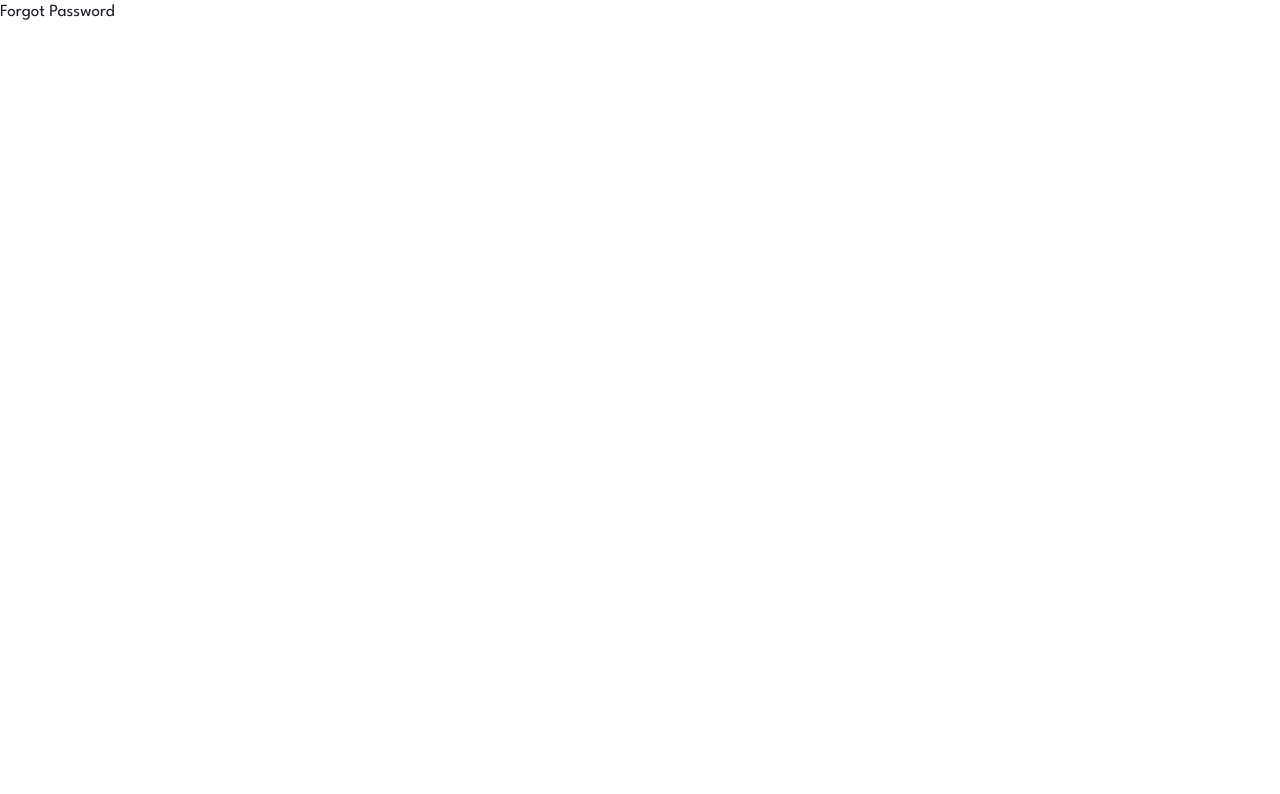
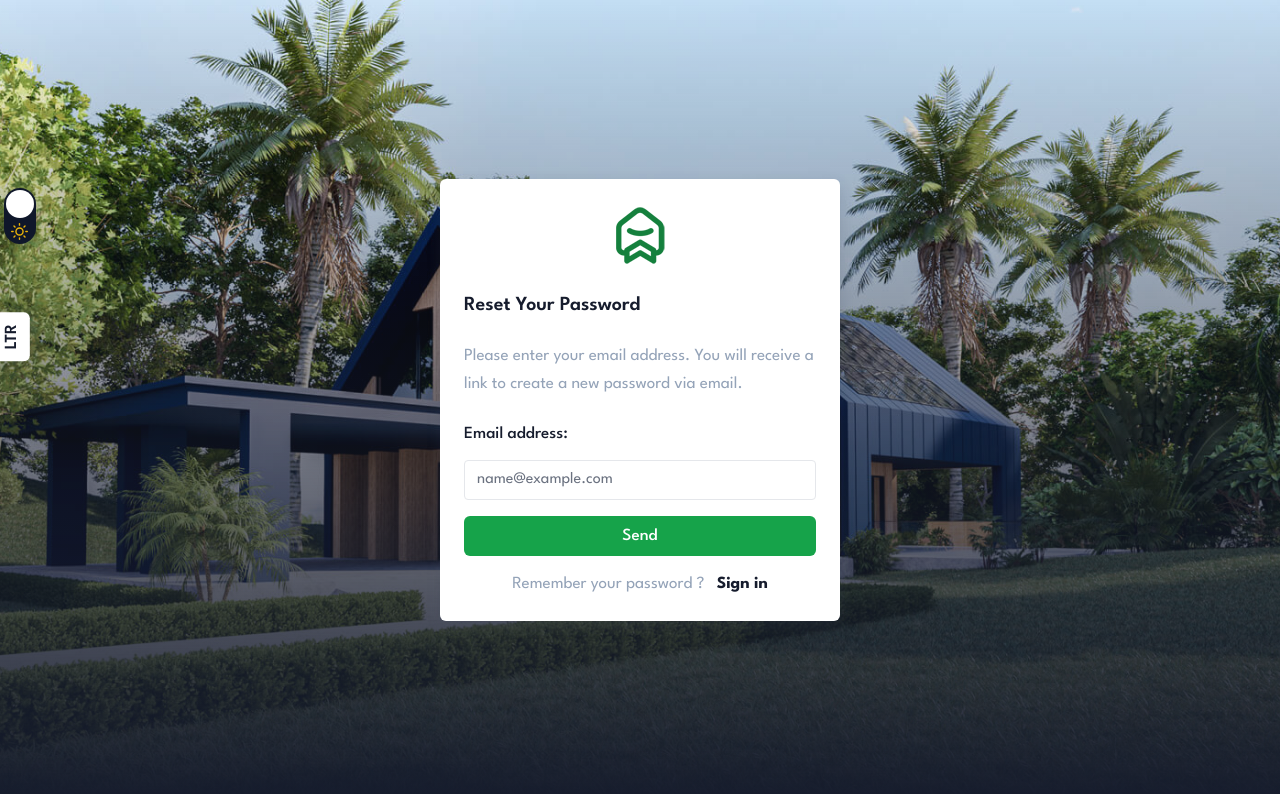
Before and after one commit to mabdinasir/kiraale-fe, a Next.js app: page /en/auth/reset-password in a window 1280 px wide. Shown: the top 794 px of the page. Built offline with nearby package versions, Linux system fonts and the light colour scheme.

Commit message:
reset-password

```diff
--- a/app/[locale]/auth/login/page.tsx
+++ b/app/[locale]/auth/login/page.tsx
@@ -82,7 +82,7 @@ const Login = () => {
                                             href="#"
                                             className="btn bg-green-600 hover:bg-green-700 text-white rounded-md w-full"
                                         >
-                                            {t('login-signin')}
+                                            {t('login-sign-in')}
                                         </Link>
                                     </div>
 
--- a/app/[locale]/auth/reset-password/page.tsx
+++ b/app/[locale]/auth/reset-password/page.tsx
@@ -1,5 +1,80 @@
+'use client' // This is a client component 👈🏽
+
 import React from 'react'
+import Link from 'next/link'
+import Image from 'next/image'
+import { useTranslations } from 'next-intl'
+import Switcher from '@components/UI/Switcher'
+import ReusableLink from '@components/Links/ReusableLink'
 
-const page = () => <div>Forgot Password</div>
+const ResetPassword = () => {
+    const t = useTranslations()
+    return (
+        <>
+            <section className="md:h-screen py-36 flex items-center relative overflow-hidden zoom-image">
+                <div
+                    style={{ backgroundImage: "url('/images/bg/01.jpg')" }}
+                    className="absolute inset-0 image-wrap z-1 bg-no-repeat bg-center bg-cover"
+                ></div>
+                <div className="absolute inset-0 bg-gradient-to-b from-transparent to-black z-2"></div>
+                <div className="container z-3">
+                    <div className="flex justify-center">
+                        <div className="max-w-[400px] w-full m-auto p-6 bg-white dark:bg-slate-900 shadow-md dark:shadow-gray-700 rounded-md">
+                            <Link href="/">
+                                <Image
+                                    src="/images/logo-icon-64.png"
+                                    className="mx-auto"
+                                    alt=""
+                                    width={64}
+                                    height={64}
+                                    priority
+                                />
+                            </Link>
+                            <h5 className="my-6 text-xl font-semibold">{t('reset-password')}</h5>
+                            <div className="grid grid-cols-1">
+                                <p className="text-slate-400 mb-6">{t('reset-password-desc')}</p>
+                                <form className="text-start">
+                                    <div className="grid grid-cols-1">
+                                        <div className="mb-4">
+                                            <label className="font-medium" htmlFor="LoginEmail">
+                                                {t('email-address')}
+                                            </label>
+                                            <input
+                                                id="LoginEmail"
+                                                type="email"
+                                                className="form-input mt-3"
+                                                placeholder="name@example.com"
+                                            />
+                                        </div>
 
-export default page
+                                        <div className="mb-4">
+                                            <Link
+                                                href="#"
+                                                className="btn bg-green-600 hover:bg-green-700 text-white rounded-md w-full"
+                                            >
+                                                {t('send')}
+                                            </Link>
+                                        </div>
+
+                                        <div className="text-center">
+                                            <span className="text-slate-400 me-2">{t('remember-password')} </span>
+                                            <ReusableLink
+                                                href="/auth/login"
+                                                className="text-black dark:text-white font-bold"
+                                            >
+                                                {t('sign-in')}
+                                            </ReusableLink>
+                                        </div>
+                                    </div>
+                                </form>
+                            </div>
+                        </div>
+                    </div>
+                </div>
+            </section>
+            <Switcher />
+        </>
+    )
+}
+
+export default ResetPassword
--- a/app/[locale]/auth/signup/page.tsx
+++ b/app/[locale]/auth/signup/page.tsx
@@ -101,7 +101,7 @@ const SignUp = () => {
                                             href="/auth/login"
                                             className="text-black dark:text-white font-bold"
                                         >
-                                            {t('signin')}
+                                            {t('sign-in')}
                                         </ReusableLink>
                                     </div>
                                 </div>
--- a/translations/en.json
+++ b/translations/en.json
@@ -1,7 +1,7 @@
 {
     "login": "Login",
-    "login-signin": "Login / Sign in",
-    "signin": "Sign in",
+    "login-sign-in": "Login / Sign in",
+    "sign-in": "Sign in",
     "signup": "Sign up",
     "logout": "Logout",
     "email-address": "Email address:",
@@ -13,5 +13,9 @@
     "i-accept": "I accept",
     "terms-conditions": "Terms And Conditions",
     "register": "Register",
-    "already-have-account": "Already have an account ?"
+    "send": "Send",
+    "already-have-account": "Already have an account ?",
+    "reset-password": "Reset Your Password",
+    "remember-password": "Remember your password ?",
+    "reset-password-desc": "Please enter your email address. You will receive a link to create a new password via email."
 }
```
